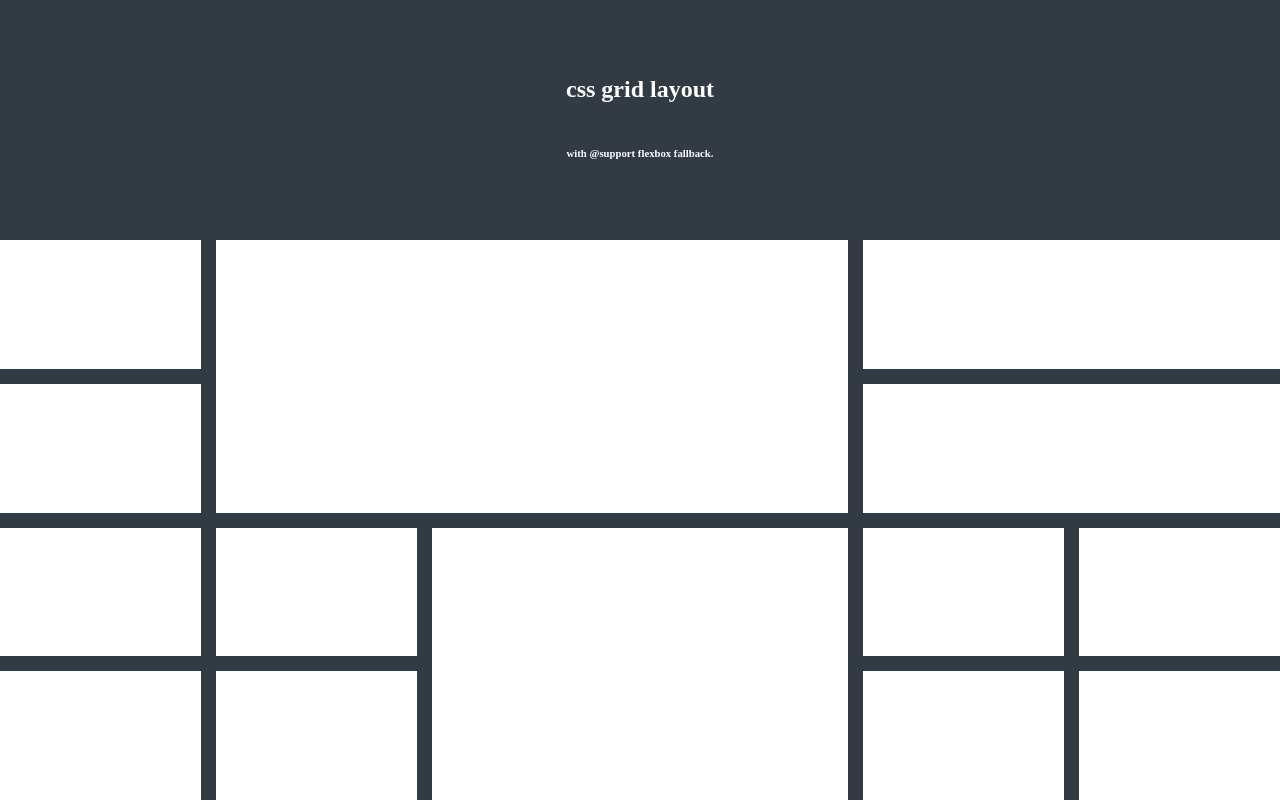
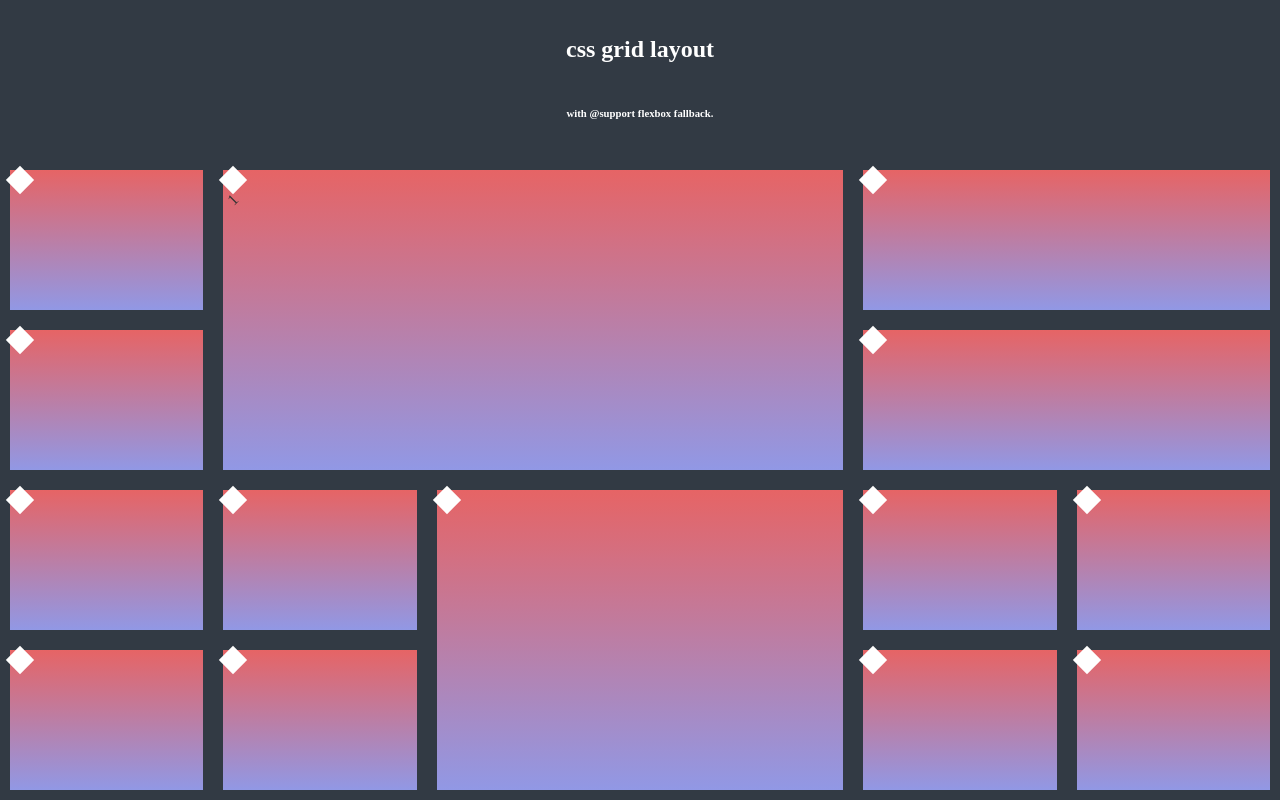
Before and after one commit to ranacaran/linear-gradient, a plain HTML site: page index.html in a window 1280 px wide. Drawn offline with Linux system fonts and the light colour scheme.

Commit message:
add class add linear-gradient add diamond shapes add numbers (diamond,numbers not positioned)

```diff
--- a/index.html
+++ b/index.html
@@ -13,20 +13,63 @@
     </section>
 
     <section class="container">
-        <div class="container__element--1"></div>
-        <div class="container__element--2"></div>
-        <div class="container__element--3"></div>
-        <div class="container__element--4"></div>
-        <div class="container__element--5"></div>
-        <div class="container__element--6"></div>
-        <div class="container__element--7"></div>
-        <div class="container__element--8"></div>
-        <div class="container__element--9"></div>
-        <div class="container__element--10"></div>
-        <div class="container__element--11"></div>
-        <div class="container__element--12"></div>
-        <div class="container__element--13"></div>
-        <div class="container__element--14"></div>
+        <div class="container__element--1 element">
+            <div class="element__diamond"></div>
+            <div class="element__number">1</div>
+        </div>
+        <div class="container__element--2 element">
+            <div class="element__diamond"></div>
+            <div class="element__number"></div>
+        </div>
+        <div class="container__element--3 element">
+            <div class="element__diamond"></div>
+            <div class="element__number"></div>
+        </div>
+        <div class="container__element--4 element">
+            <div class="element__diamond"></div>
+            <div class="element__number"></div>
+        </div>
+        <div class="container__element--5 element">
+            <div class="element__diamond"></div>
+            <div class="element__number"></div>
+        </div>
+        <div class="container__element--6 element">
+            <div class="element__diamond"></div>
+            <div class="element__number"></div>
+        </div>
+        <div class="container__element--7 element">
+            <div class="element__diamond"></div>
+            <div class="element__number"></div>
+        </div>
+        <div class="container__element--8 element">
+            <div class="element__diamond"></div>
+            <div class="element__number"></div>
+        </div>
+        <div class="container__element--9 element">
+            <div class="element__diamond"></div>
+            <div class="element__number"></div>
+        </div>
+        <div class="container__element--10 element">
+            <div class="element__diamond"></div>
+            <div class="element__number"></div>
+        </div>
+        <div class="container__element--11 element">
+            <div class="element__diamond"></div>
+            <div class="element__number"></div>
+        </div>
+        <div class="container__element--12 element">
+            <div class="element__diamond"></div>
+            <div class="element__number"></div>
+        </div>
+        <div class="container__element--13 element">
+            <div class="element__diamond"></div>
+            <div class="element__number"></div>
+        </div>
+        <div class="container__element--14 element">
+            <div class="element__diamond"></div>
+            <div class="element__number"></div>
+        </div>
     </section>
+
 </body>
 </html>
--- a/scss/_body.scss
+++ b/scss/_body.scss
@@ -2,4 +2,5 @@ body {
     height: 100%;
     width: 100%;
     margin: 0;
+    background-color: $color-section-background;
 }
--- a/scss/_grid.scss
+++ b/scss/_grid.scss
@@ -1,9 +1,8 @@
 .container {
-    height: 70%;
+    height: 80%;
     margin: 0 auto;
     background-color: $color-section-background;
     display: grid;
-    gap: $grid-gap;
     grid-template-rows: 1fr 1fr 1fr 1fr;
     grid-template-columns: 1fr 1fr 1fr 1fr 1fr 1fr;
     grid-template-areas:
@@ -15,73 +14,72 @@
     &__element {
         &--1 {
             grid-area: one;
-            background-color: white;
+            margin: 10px;
         }
 
         &--2 {
             grid-area: two;
-            background-color: white;
+            margin: 10px;
         }
 
         &--3 {
             grid-area: three;
-            background-color: white;
+            margin: 10px;
         }
 
         &--4 {
             grid-area: four;
-            background-color: white;
+            margin: 10px;
         }
 
         &--5 {
             grid-area: five;
-            background-color: white;
+            margin: 10px;
         }
 
         &--6 {
             grid-area: six;
-            background-color: white;
+            margin: 10px;
         }
 
         &--7 {
             grid-area: seven;
-            background-color: white;
+            margin: 10px;
         }
 
         &--8 {
             grid-area: eight;
-            background-color: white;
+            margin: 10px;
         }
 
         &--9 {
             grid-area: nine;
-            background-color: white;
+            margin: 10px;
         }
 
         &--10 {
             grid-area: ten;
-            background-color: white;
+            margin: 10px;
         }
 
         &--11 {
             grid-area: eleven;
-            background-color: white;
+            margin: 10px;
         }
 
         &--12 {
             grid-area: twelve;
-            background-color: white;
+            margin: 10px;
         }
 
         &--13 {
             grid-area: thirteen;
-            background-color: white;
+            margin: 10px;
         }
 
         &--14 {
             grid-area: fourteen;
-            background-color: white;
+            margin: 10px;
         }
     }
-
 }
--- /dev/null
+++ b/scss/_linear-gradient.scss
@@ -0,0 +1,23 @@
+.element {
+    background: linear-gradient(#e66465, #9198e5);
+
+    &__diamond {
+        display: flex;
+        background: #fff;
+        height: 20px;
+        transform: rotate(45deg);
+        width: 20px;
+        align-items: center;
+        justify-content: center;
+    }
+
+    &__number {
+        display: flex;
+        color: #333;
+        height: 20px;
+        transform: rotate(-45deg);
+        width: 20px;
+        align-items: center;
+        justify-content: center;
+    }
+}
--- a/scss/_title.scss
+++ b/scss/_title.scss
@@ -2,7 +2,7 @@
     margin: 0 auto;
     background-color: $color-section-background;
     color: $font-color;
-    height: 30%;
+    height: 20%;
     display: flex;
     flex-direction: column;
     justify-content: center;
--- a/scss/index.scss
+++ b/scss/index.scss
@@ -2,3 +2,4 @@
 @import 'body';
 @import 'title';
 @import 'grid';
+@import 'linear-gradient'
```
Also changed, not shown: scss/index.css, scss/linear-gradient.css (added), 2 other files.
